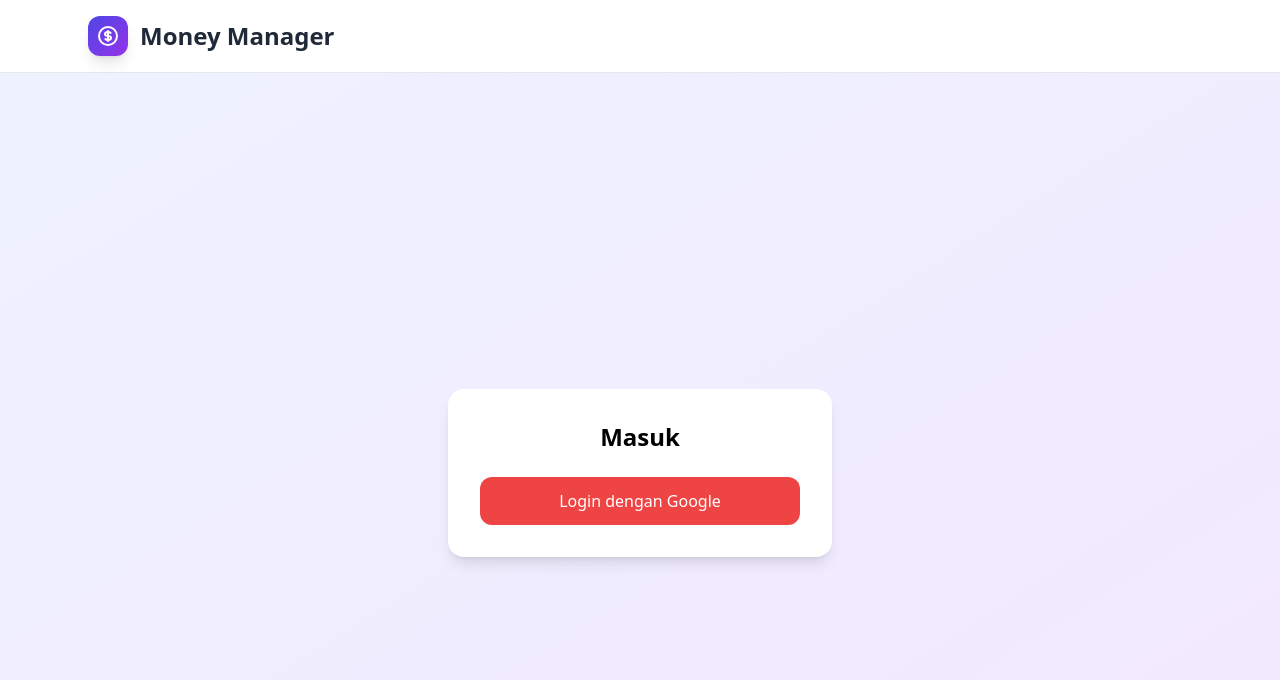
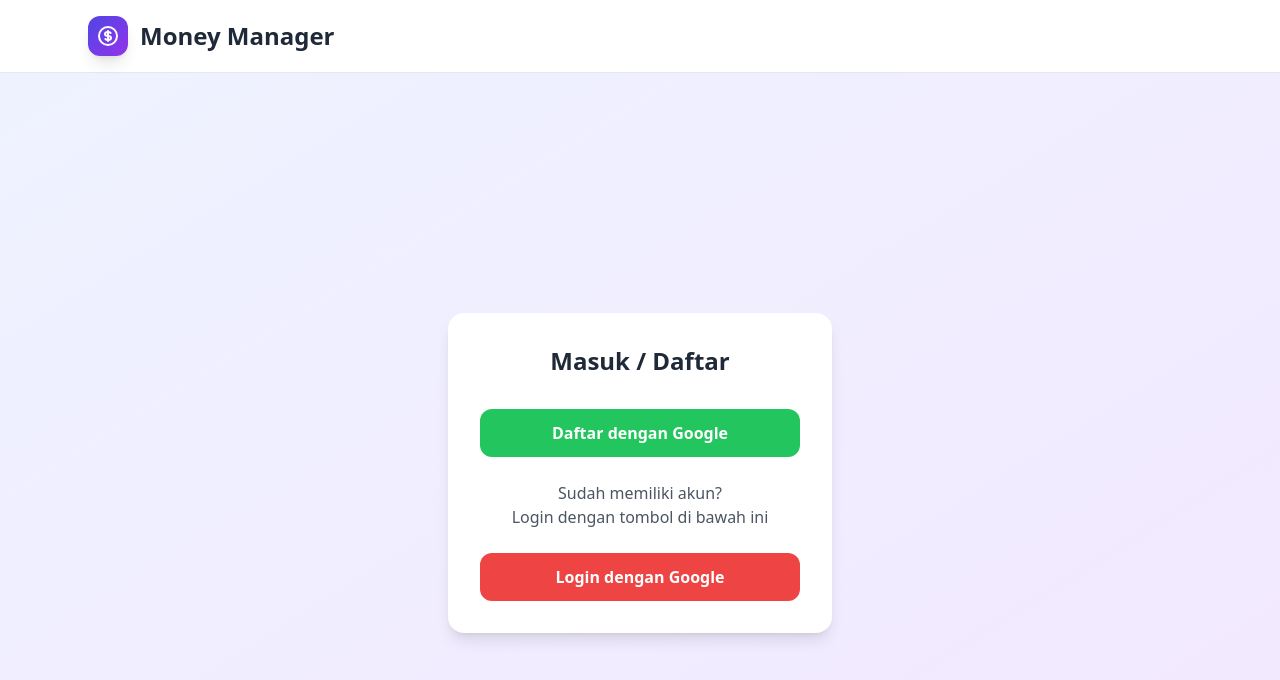
Before and after one commit to d4fffs/money-manager, a Next.js app: page /login in a window 1280 px wide. Shown: the top 680 px of the page. Built offline with nearby package versions, Linux system fonts and the light colour scheme; no server answers.

Commit message:
register-with-google

```diff
--- a/app/login/page.tsx
+++ b/app/login/page.tsx
@@ -1,37 +1,93 @@
 'use client'
-import { useEffect } from 'react'
+import { useEffect, useState } from 'react'
 import { useRouter } from 'next/navigation'
 import { supabase } from '@/lib/db'
 
 export default function LoginPage() {
   const router = useRouter()
+  const [user, setUser] = useState<any>(null)
 
   useEffect(() => {
+    // Cek user saat halaman dimuat
+    supabase.auth.getUser().then(({ data }) => {
+      setUser(data.user)
+    })
+
+    // Listener jika status login berubah
     const { data: listener } = supabase.auth.onAuthStateChange((_, session) => {
-      if (session) {
-        router.push('/')  // jika sudah login, redirect ke halaman utama
-      }
+      setUser(session?.user ?? null)
+      if (session) router.push('/') // redirect ke home jika sudah login
     })
+
     return () => listener.subscription.unsubscribe()
   }, [router])
 
+  // 🔹 Login
   async function handleGoogleLogin() {
     const { error } = await supabase.auth.signInWithOAuth({
       provider: 'google',
     })
-    if (error) console.error('Auth Error:', error.message)
+    if (error) console.error('Login Error:', error.message)
+  }
+
+  // 🔹 Daftar (dengan opsi pilih akun lain)
+  async function handleGoogleSignup() {
+    const { error } = await supabase.auth.signInWithOAuth({
+      provider: 'google',
+      options: { queryParams: { prompt: 'select_account' } },
+    })
+    if (error) console.error('Signup Error:', error.message)
+  }
+
+  // 🔹 Logout
+  async function handleLogout() {
+    const { error } = await supabase.auth.signOut()
+    if (error) console.error('Logout Error:', error.message)
+    else setUser(null)
   }
 
   return (
     <div className="min-h-screen flex items-center justify-center bg-gradient-to-br from-indigo-50 to-purple-100">
       <div className="bg-white p-8 rounded-2xl shadow-lg w-full max-w-sm text-center">
-        <h1 className="text-2xl font-bold mb-6">Masuk</h1>
-        <button
-          onClick={handleGoogleLogin}
-          className="w-full py-3 bg-red-500 text-white rounded-xl hover:bg-red-600 transition"
-        >
-          Login dengan Google
-        </button>
+        <h1 className="text-2xl font-bold mb-8 text-gray-800">Masuk / Daftar</h1>
+
+        {!user ? (
+          <>
+            {/* 🔹 Tombol Daftar */}
+            <button
+              onClick={handleGoogleSignup}
+              className="w-full py-3 bg-green-500 text-white rounded-xl hover:bg-green-600 transition font-semibold mb-6"
+            >
+              Daftar dengan Google
+            </button>
+
+            {/* 🔹 Teks Penjelasan */}
+            <p className="text-gray-600 mb-6">
+              Sudah memiliki akun? <br />
+              Login dengan tombol di bawah ini
+            </p>
+
+            {/* 🔹 Tombol Login */}
+            <button
+              onClick={handleGoogleLogin}
+              className="w-full py-3 bg-red-500 text-white rounded-xl hover:bg-red-600 transition font-semibold"
+            >
+              Login dengan Google
+            </button>
+          </>
+        ) : (
+          <>
+            <h2 className="text-xl font-semibold mb-6 text-gray-700">
+              Halo, {user.user_metadata.full_name || user.email}
+            </h2>
+            <button
+              onClick={handleLogout}
+              className="w-full py-3 bg-gray-700 text-white rounded-xl hover:bg-gray-800 transition font-semibold"
+            >
+              Logout
+            </button>
+          </>
+        )}
       </div>
     </div>
   )
```
